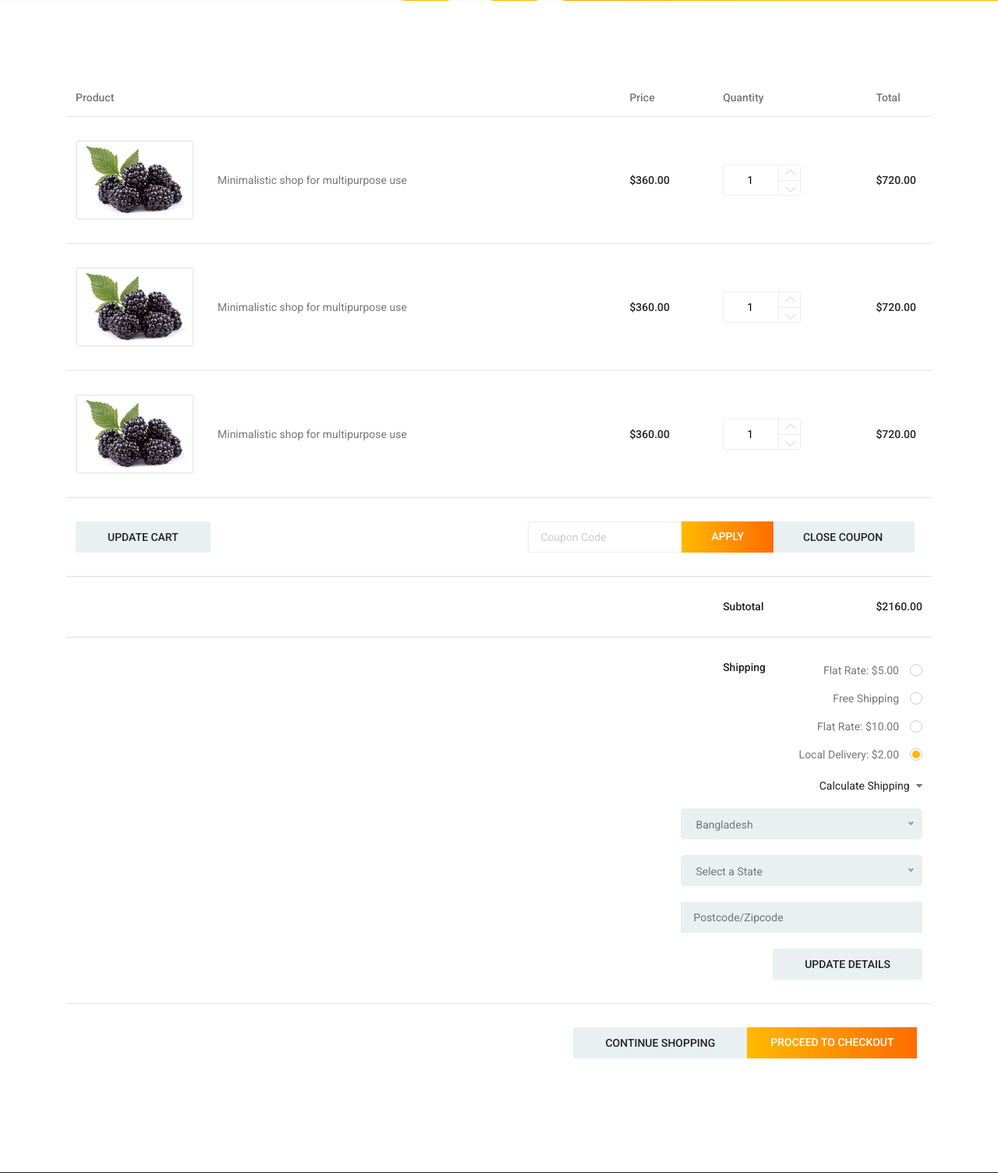
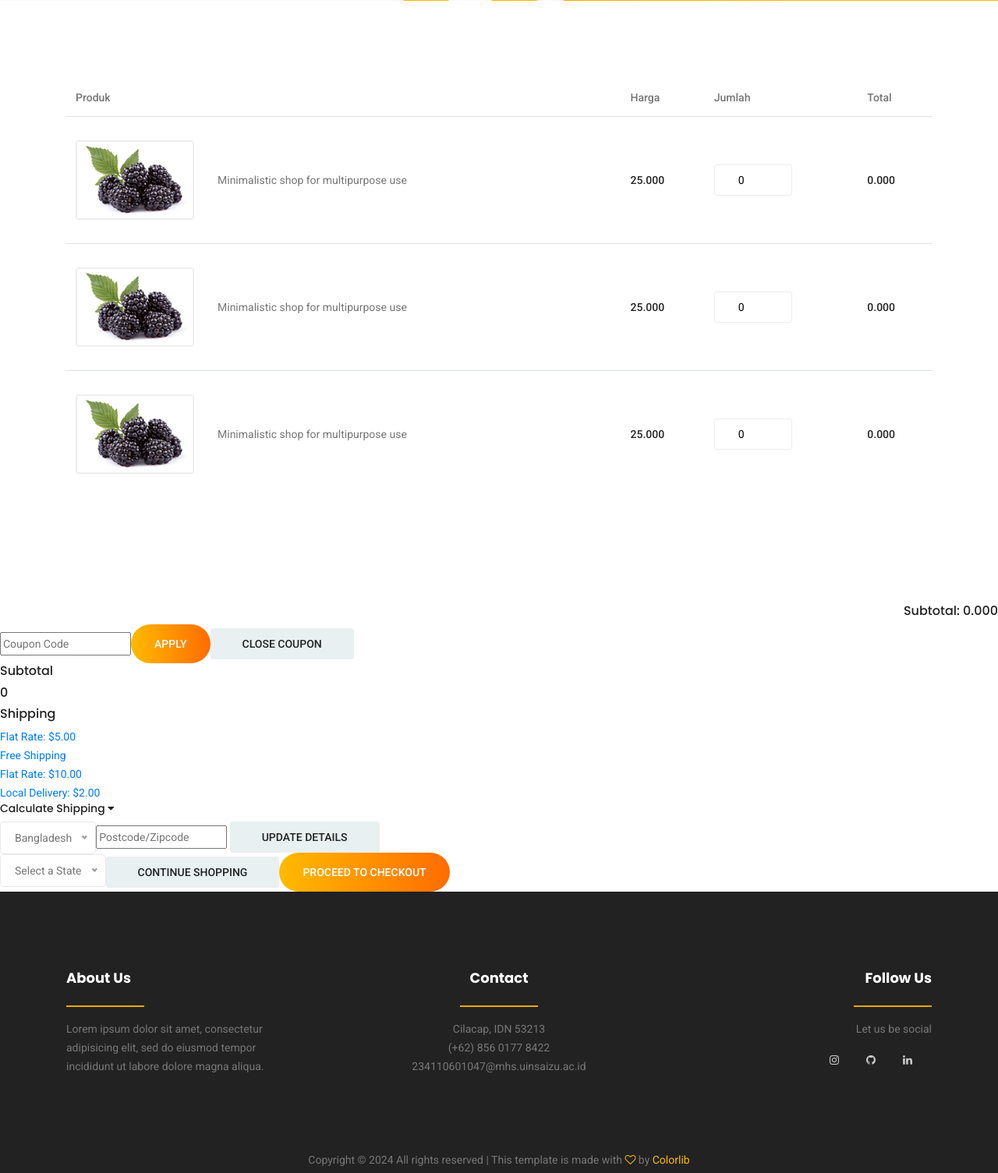
Before and after one commit to umifatih/HappyCookies, a PHP site: page /cart.php in a window 1280 px wide. Shown: the part 418-1923 px from the top of the page at 78% size. Run offline with PHP 8.4, Linux system fonts and the light colour scheme; some libraries are stand-ins or nearby versions.

Commit message:
wafi new

```diff
--- a/cart.php
+++ b/cart.php
@@ -60,13 +60,14 @@
                                             <table class="table">
                                                 <thead>
                                                     <tr>
-                                <th scope="col">Product</th>
-                                <th scope="col">Price</th>
-                                <th scope="col">Quantity</th>
+                                                        <th scope="col">Produk</th>
+                                                        <th scope="col">Harga</th>
+                                                        <th scope="col">Jumlah</th>
                                                         <th scope="col">Total</th>
                                                     </tr>
                                                 </thead>
                                                 <tbody>
+                                                    <!-- Baris Produk -->
                                                     <tr>
                                                         <td>
                                                             <div class="media">
@@ -79,20 +80,15 @@
                                                             </div>
                                                         </td>
                                                         <td>
-                                    <h5>$360.00</h5>
+                                                            <h5 class="price">25.000</h5>
                                                         </td>
                                                         <td>
                                                             <div class="product_count">
-                                        <input type="text" name="qty" id="sst" maxlength="12" value="1" title="Quantity:"
-                                            class="input-text qty">
-                                        <button onclick="var result = document.getElementById('sst'); var sst = result.value; if( !isNaN( sst )) result.value++;return false;"
-                                            class="increase items-count" type="button"><i class="lnr lnr-chevron-up"></i></button>
-                                        <button onclick="var result = document.getElementById('sst'); var sst = result.value; if( !isNaN( sst ) &amp;&amp; sst > 0 ) result.value--;return false;"
-                                            class="reduced items-count" type="button"><i class="lnr lnr-chevron-down"></i></button>
+                                                                <input type="number" class="qty-input" min="0" value="0">
                                                             </div>
                                                         </td>
                                                         <td>
-                                    <h5>$720.00</h5>
+                                                            <h5 class="total-price">0</h5>
                                                         </td>
                                                     </tr>
                                                     <tr>
@@ -107,20 +103,15 @@
                                                             </div>
                                                         </td>
                                                         <td>
-                                    <h5>$360.00</h5>
+                                                            <h5 class="price">25.000</h5>
                                                         </td>
                                                         <td>
                                                             <div class="product_count">
-                                        <input type="text" name="qty" id="sst" maxlength="12" value="1" title="Quantity:"
-                                            class="input-text qty">
-                                        <button onclick="var result = document.getElementById('sst'); var sst = result.value; if( !isNaN( sst )) result.value++;return false;"
-                                            class="increase items-count" type="button"><i class="lnr lnr-chevron-up"></i></button>
-                                        <button onclick="var result = document.getElementById('sst'); var sst = result.value; if( !isNaN( sst ) &amp;&amp; sst > 0 ) result.value--;return false;"
-                                            class="reduced items-count" type="button"><i class="lnr lnr-chevron-down"></i></button>
+                                                                <input type="number" class="qty-input" min="0" value="0">
                                                             </div>
                                                         </td>
                                                         <td>
-                                    <h5>$720.00</h5>
+                                                            <h5 class="total-price">0</h5>
                                                         </td>
                                                     </tr>
                                                     <tr>
@@ -135,32 +126,65 @@
                                                             </div>
                                                         </td>
                                                         <td>
-                                    <h5>$360.00</h5>
+                                                            <h5 class="price">25.000</h5>
                                                         </td>
                                                         <td>
                                                             <div class="product_count">
-                                        <input type="text" name="qty" id="sst" maxlength="12" value="1" title="Quantity:"
-                                            class="input-text qty">
-                                        <button onclick="var result = document.getElementById('sst'); var sst = result.value; if( !isNaN( sst )) result.value++;return false;"
-                                            class="increase items-count" type="button"><i class="lnr lnr-chevron-up"></i></button>
-                                        <button onclick="var result = document.getElementById('sst'); var sst = result.value; if( !isNaN( sst ) &amp;&amp; sst > 0 ) result.value--;return false;"
-                                            class="reduced items-count" type="button"><i class="lnr lnr-chevron-down"></i></button>
+                                                                <input type="number" class="qty-input" min="0" value="0">
                                                             </div>
                                                         </td>
                                                         <td>
-                                    <h5>$720.00</h5>
+                                                            <h5 class="total-price">0</h5>
                                                         </td>
                                                     </tr>
-                            <tr class="bottom_button">
-                                <td>
-                                    <a class="gray_btn" href="#">Update Cart</a>
-                                </td>
-                                <td>
+                                                    <!-- Tambahkan baris lain sesuai kebutuhan -->
+                                                </tbody>
+                                            </table>
+                                        </div>
+                                    </div>
+                                </div>
+                            </section>
 
-                                </td>
-                                <td>
+                            <script>
+                                // Fungsi untuk menghitung total di setiap baris
+                                function updateTotal() {
+                                    const rows = document.querySelectorAll("tbody tr"); // Ambil semua baris
+                                    let subtotal = 0; // Untuk menyimpan total keseluruhan
 
-                                </td>
+                                    rows.forEach(row => {
+                                        const priceElement = row.querySelector(".price");
+                                        const qtyInput = row.querySelector(".qty-input");
+                                        const totalElement = row.querySelector(".total-price");
+
+                                        // Ambil nilai harga dan jumlah
+                                        const price = parseFloat(priceElement.innerText.replace("$", ""));
+                                        const qty = parseInt(qtyInput.value);
+
+                                        // Hitung total harga untuk baris ini
+                                        const total = price * qty;
+                                        totalElement.innerText = `${total.toFixed(3)}`;
+
+                                        subtotal += total; // Tambahkan ke subtotal
+                                    });
+
+                                    // Update subtotal di bawah tabel
+                                    document.getElementById("subtotal").innerText = `${subtotal.toFixed(3)}`;
+                                }
+
+                                // Tambahkan event listener ke input jumlah
+                                document.querySelectorAll(".qty-input").forEach(input => {
+                                    input.addEventListener("input", updateTotal);
+                                });
+
+                                // Inisialisasi hitung total saat halaman pertama kali dimuat
+                                document.addEventListener("DOMContentLoaded", updateTotal);
+                            </script>
+
+                            <!-- Subtotal -->
+                            <div style="text-align: right; margin-top: 20px;">
+                                <h5>Subtotal: <span id="subtotal">0</span></h5>
+                            </div>
+
                                 <td>
                                     <div class="cupon_text d-flex align-items-center">
                                         <input type="text" placeholder="Coupon Code">
@@ -180,7 +204,7 @@
                                     <h5>Subtotal</h5>
                                 </td>
                                 <td>
-                                    <h5>$2160.00</h5>
+                                    <h5>0</h5>
                                 </td>
                             </tr>
                             <tr class="shipping_area">
```
Also changed, not shown: img/category/cookies1.jpg (added). Lines whose indentation alone changed are shown as unchanged.
